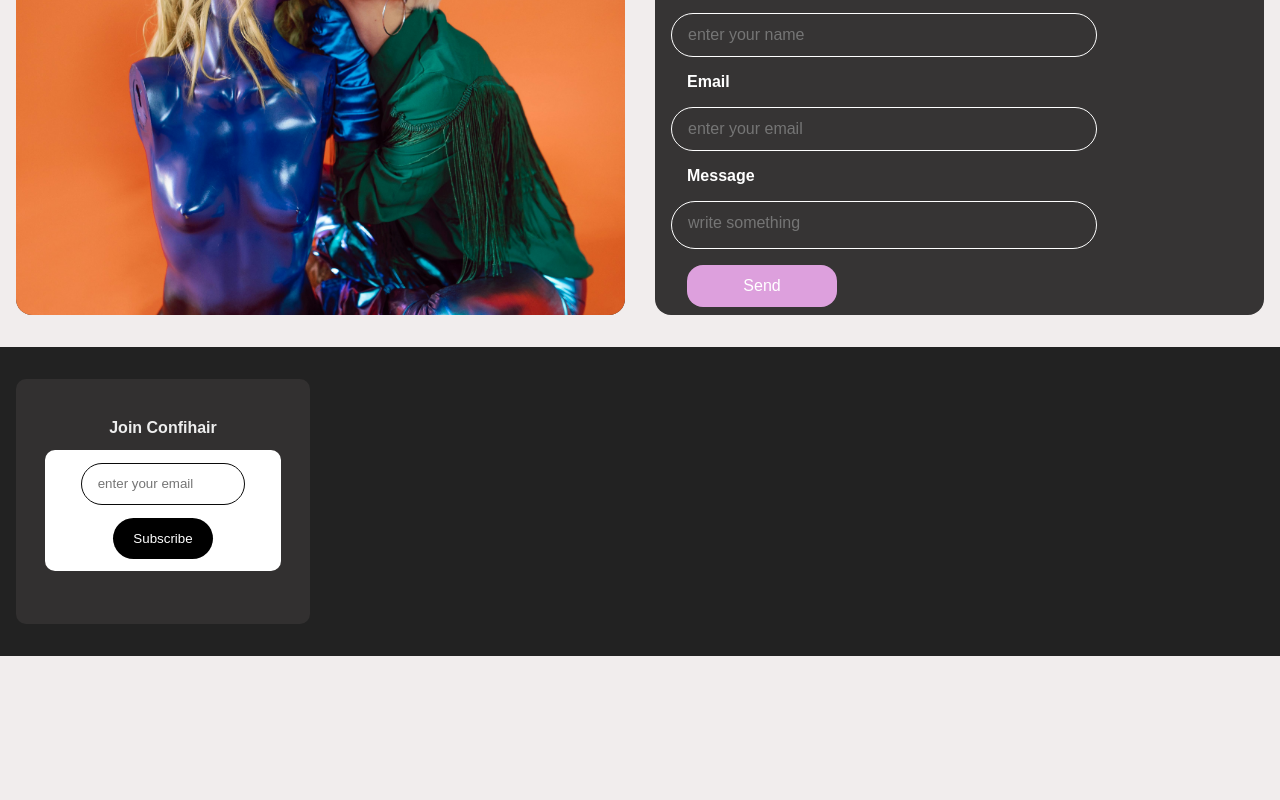
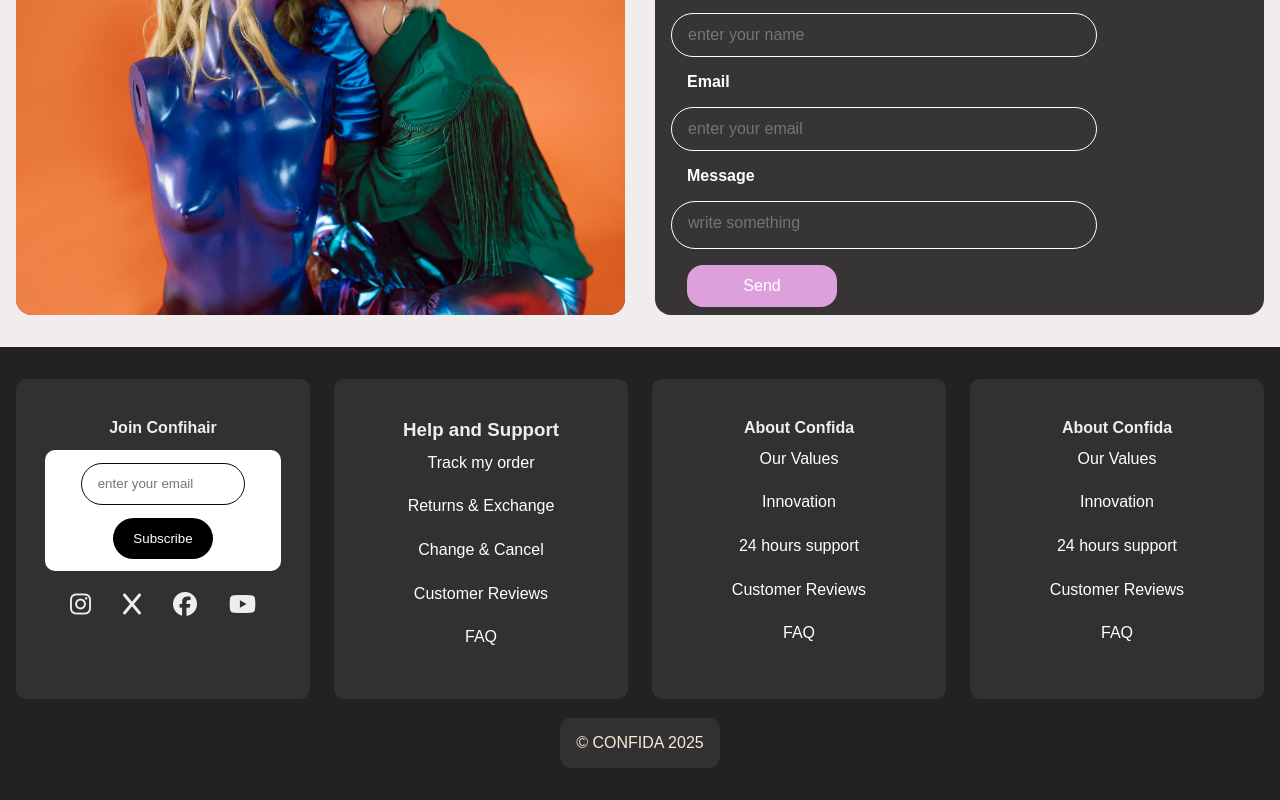
Before and after one commit to makoge/hair_wig, a Next.js app: page / in a window 1280 px wide. Shown: the part 3282-4082 px from the top of the page. Before the commit the page ends 3938 px from the top, so only its background shows below. Built offline with nearby package versions, Linux system fonts and the light colour scheme.

Commit message:
subscribe functionality

```diff
--- a/app/components/Footer.jsx
+++ b/app/components/Footer.jsx
@@ -28,45 +28,90 @@ export default function Footer() {
       setMsg("Subscribed successfully!");
       setEmail("");
     } else {
-      const data = await res.json().catch(() => ({}));
       setStatus("error");
-      setMsg(data.error || "Something went wrong. Try again.");
+      setMsg("Something went wrong. Try again.");
     }
   }
 
   return (
     <footer className="main-footer">
       <div className="footer-grid">
+
+        {/* FIRST COLUMN */}
         <div className="first-footer">
           <h4>Join Confihair</h4>
 
-          <div className="subscribe" id="js-subscribe">
+          <div className="subscribe">
             <input
               type="email"
-              id="email-input"
               placeholder="enter your email"
               value={email}
               onChange={(e) => setEmail(e.target.value)}
               onKeyDown={(e) => e.key === "Enter" && onSubscribe()}
             />
-            <button
-              className="subscribe-button"
-              onClick={onSubscribe}
-              disabled={status === "loading"}
-            >
+            <button onClick={onSubscribe} disabled={status === "loading"}>
               {status === "loading" ? "Sending..." : "Subscribe"}
             </button>
           </div>
 
-          {msg && (
-            <p className={`subscribe-msg ${status}`}>
-              {msg}
-            </p>
-          )}
+          {msg && <p className={`subscribe-msg ${status}`}>{msg}</p>}
 
-          {/* ...rest of footer */}
+          <div className="social-icons">
+            <a href="https://instagram.com" target="_blank" aria-label="instagram">
+              <i className="fab fa-instagram" />
+            </a>
+            <a href="https://x.com" target="_blank" aria-label="x">
+              <i className="fab fa-x" />
+            </a>
+            <a href="https://facebook.com" target="_blank" aria-label="facebook">
+              <i className="fab fa-facebook" />
+            </a>
+            <a href="https://youtube.com" target="_blank" aria-label="youtube">
+              <i className="fab fa-youtube" />
+            </a>
+          </div>
         </div>
+
+        {/* SECOND COLUMN */}
+        <div className="second-footer">
+          <h3>Help and Support</h3>
+          <ul>
+            <li><a href="#">Track my order</a></li>
+            <li><a href="#">Returns & Exchange</a></li>
+            <li><a href="#">Change & Cancel</a></li>
+            <li><a href="#">Customer Reviews</a></li>
+            <li><a href="#">FAQ</a></li>
+          </ul>
+        </div>
+
+        {/* THIRD COLUMN */}
+        <div className="third-footer">
+          <h4>About Confida</h4>
+          <ul>
+            <li><a href="#">Our Values</a></li>
+            <li><a href="#">Innovation</a></li>
+            <li><a href="#">24 hours support</a></li>
+            <li><a href="#">Customer Reviews</a></li>
+            <li><a href="#">FAQ</a></li>
+          </ul>
+        </div>
+
+        {/* FOURTH COLUMN */}
+        <div className="fourth-footer">
+          <h4>About Confida</h4>
+          <ul>
+            <li><a href="#">Our Values</a></li>
+            <li><a href="#">Innovation</a></li>
+            <li><a href="#">24 hours support</a></li>
+            <li><a href="#">Customer Reviews</a></li>
+            <li><a href="#">FAQ</a></li>
+          </ul>
+        </div>
+
       </div>
+
+      {/* FIFTH COLUMN */}
+      <p className="fifth-footer">© CONFIDA 2025</p>
     </footer>
   );
 }
```
